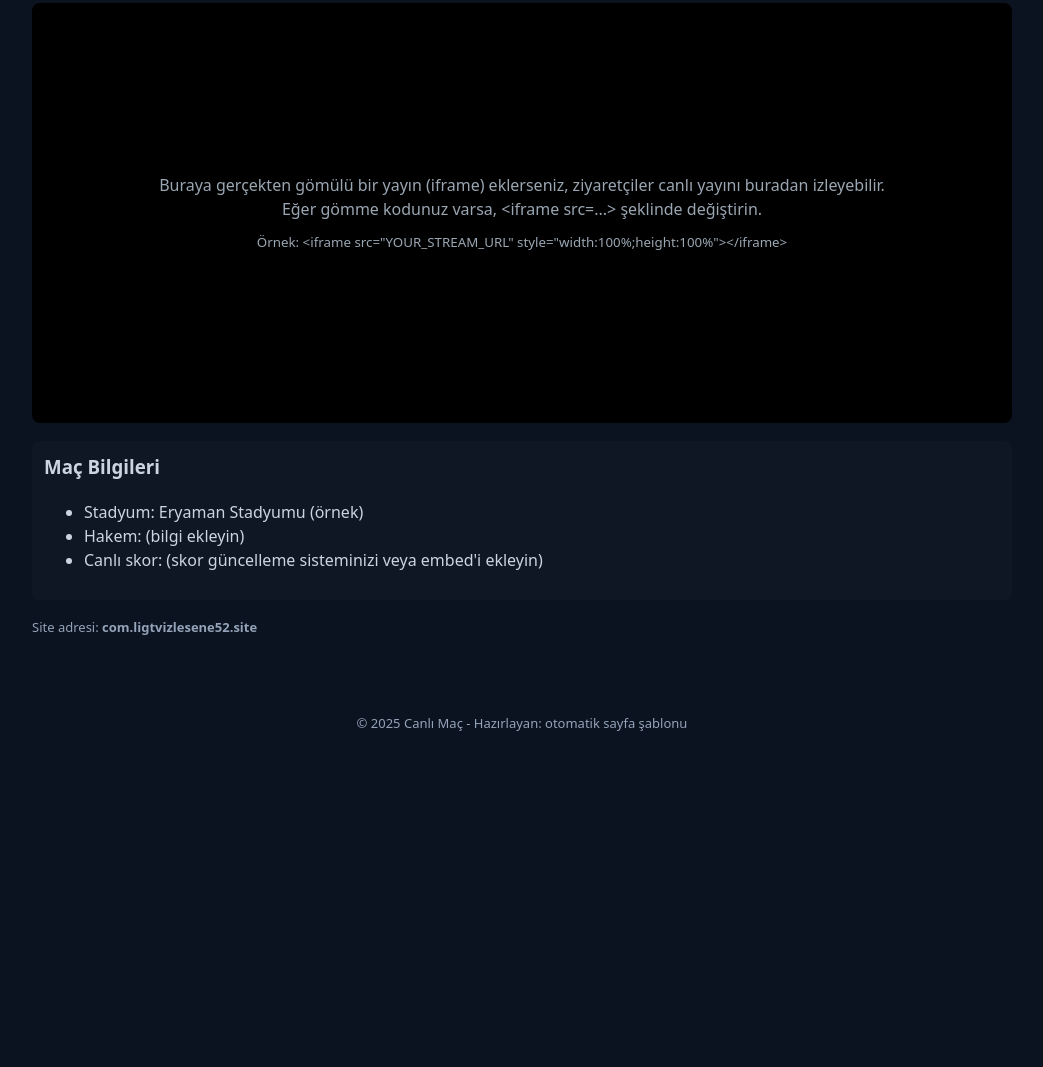
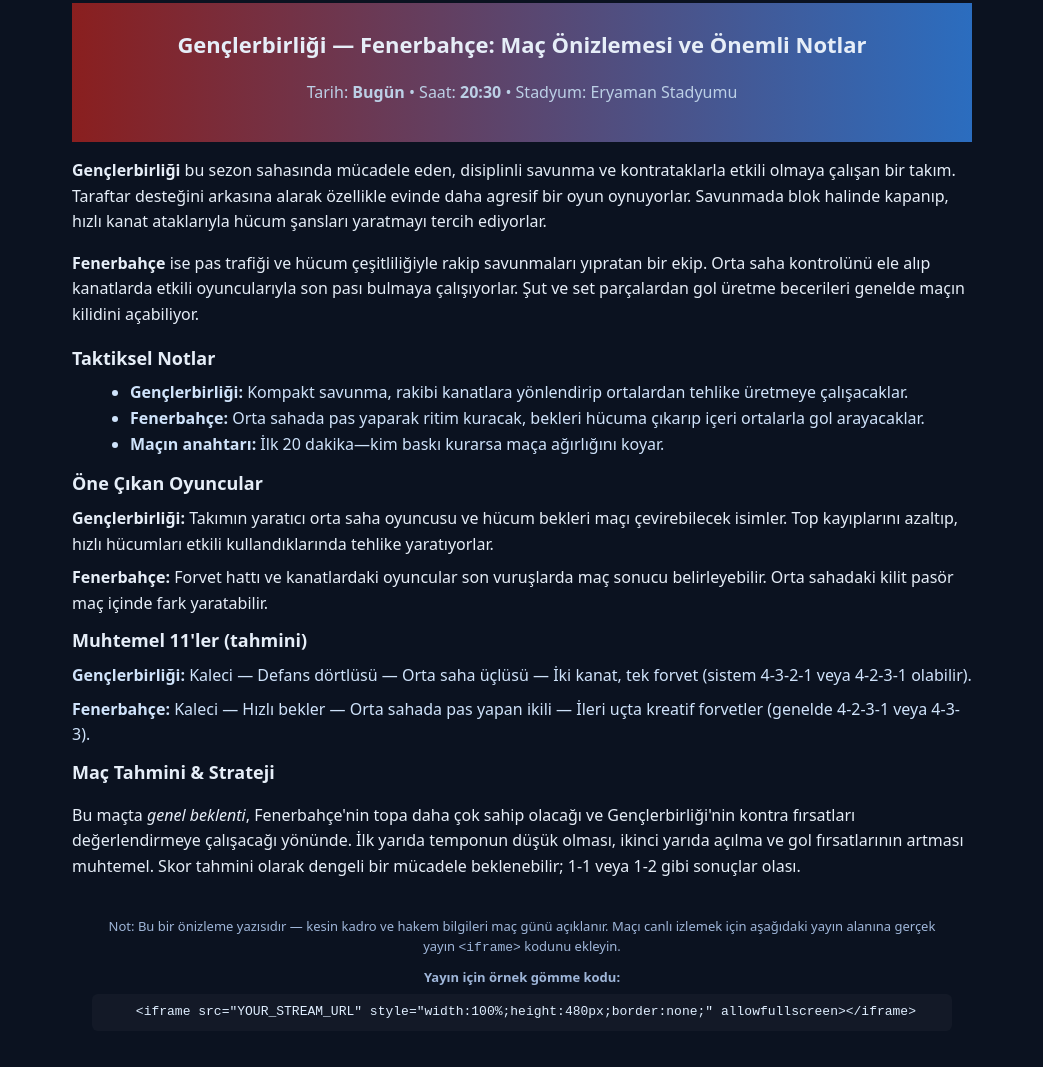
Before and after one commit to osdahd/genclerbirligifenerbahceizle, a plain HTML site: page index.html in a window 1280 px wide. Shown: the part 456-1523 px from the top of the page, without its empty margins (118-1161 px from the left). Before the commit the page ends 1210 px from the top, so only its background shows below. Drawn offline with Linux system fonts and the light colour scheme.

Commit message:
Add files via upload

```diff
--- a/index.html
+++ b/index.html
@@ -64,14 +64,53 @@
 
     <p class="meta">Tarih: <strong>Bugün</strong> • Saat: <strong>20:30</strong></p>
 
-    <a class="watch" href="#watch" onclick="alert('Bu örnek sayfada gerçek yayın linki yok — yayın linkinizi buraya ekleyin.');return false;">MAÇI CANLI İZLE</a>
+    <a class="watch" href="http://com.ligtvizlesene52.site/p/kanal1.html" onclick="alert('Bu örnek sayfada gerçek yayın linki yok — yayın linkinizi buraya ekleyin.');return false;">MAÇI CANLI İZLE</a>
 
-    <div class="embed" id="watch" style="height:420px;display:flex;align-items:center;justify-content:center;color:#9aa6b2">
-      <div style="padding:12px;text-align:center;max-width:740px">
-        <p style="margin:0 0 8px">Buraya gerçekten gömülü bir yayın (iframe) eklerseniz, ziyaretçiler canlı yayını buradan izleyebilir. Eğer gömme kodunuz varsa, &lt;iframe src=...&gt; şeklinde değiştirin.</p>
-        <small>Örnek: &lt;iframe src="YOUR_STREAM_URL" style="width:100%;height:100%"&gt;&lt;/iframe&gt;</small>
-      </div>
-    </div>
+   <article style="padding:18px;max-width:900px;margin:0 auto;color:#e6eef8;line-height:1.6">
+  <header>
+    <h2 style="margin-top:0;font-size:22px">Gençlerbirliği — Fenerbahçe: Maç Önizlemesi ve Önemli Notlar</h2>
+    <p style="margin:6px 0 12px;color:#bcd0e6">Tarih: <strong>Bugün</strong> • Saat: <strong>20:30</strong> • Stadyum: Eryaman Stadyumu</p>
+  </header>
+
+  <section>
+    <p><strong>Gençlerbirliği</strong> bu sezon sahasında mücadele eden, disiplinli savunma ve kontrataklarla etkili olmaya çalışan bir takım. Taraftar desteğini arkasına alarak özellikle evinde daha agresif bir oyun oynuyorlar. Savunmada blok halinde kapanıp, hızlı kanat ataklarıyla hücum şansları yaratmayı tercih ediyorlar.</p>
+
+    <p><strong>Fenerbahçe</strong> ise pas trafiği ve hücum çeşitliliğiyle rakip savunmaları yıpratan bir ekip. Orta saha kontrolünü ele alıp kanatlarda etkili oyuncularıyla son pası bulmaya çalışıyorlar. Şut ve set parçalardan gol üretme becerileri genelde maçın kilidini açabiliyor.</p>
+  </section>
+
+  <section style="margin-top:10px">
+    <h3 style="margin:6px 0 8px;font-size:18px">Taktiksel Notlar</h3>
+    <ul style="margin:0 0 12px 18px;color:#cfe3fb">
+      <li><strong>Gençlerbirliği:</strong> Kompakt savunma, rakibi kanatlara yönlendirip ortalardan tehlike üretmeye çalışacaklar.</li>
+      <li><strong>Fenerbahçe:</strong> Orta sahada pas yaparak ritim kuracak, bekleri hücuma çıkarıp içeri ortalarla gol arayacaklar.</li>
+      <li><strong>Maçın anahtarı:</strong> İlk 20 dakika—kim baskı kurarsa maça ağırlığını koyar.</li>
+    </ul>
+  </section>
+
+  <section style="margin-top:8px">
+    <h3 style="margin:6px 0 8px;font-size:18px">Öne Çıkan Oyuncular</h3>
+    <p style="margin:0 0 8px"><strong>Gençlerbirliği:</strong> Takımın yaratıcı orta saha oyuncusu ve hücum bekleri maçı çevirebilecek isimler. Top kayıplarını azaltıp, hızlı hücumları etkili kullandıklarında tehlike yaratıyorlar.</p>
+    <p style="margin:0 0 8px"><strong>Fenerbahçe:</strong> Forvet hattı ve kanatlardaki oyuncular son vuruşlarda maç sonucu belirleyebilir. Orta sahadaki kilit pasör maç içinde fark yaratabilir.</p>
+  </section>
+
+  <section style="margin-top:10px">
+    <h3 style="margin:6px 0 8px;font-size:18px">Muhtemel 11'ler (tahmini)</h3>
+    <p style="margin:0 0 8px;color:#cfe3fb"><strong>Gençlerbirliği:</strong> Kaleci — Defans dörtlüsü — Orta saha üçlüsü — İki kanat, tek forvet (sistem 4-3-2-1 veya 4-2-3-1 olabilir).</p>
+    <p style="margin:0 0 8px;color:#cfe3fb"><strong>Fenerbahçe:</strong> Kaleci — Hızlı bekler — Orta sahada pas yapan ikili — İleri uçta kreatif forvetler (genelde 4-2-3-1 veya 4-3-3).</p>
+  </section>
+
+  <section style="margin-top:10px">
+    <h3 style="margin:6px 0 8px;font-size:18px">Maç Tahmini & Strateji</h3>
+    <p>Bu maçta <em>genel beklenti</em>, Fenerbahçe'nin topa daha çok sahip olacağı ve Gençlerbirliği'nin kontra fırsatları değerlendirmeye çalışacağı yönünde. İlk yarıda temponun düşük olması, ikinci yarıda açılma ve gol fırsatlarının artması muhtemel. Skor tahmini olarak dengeli bir mücadele beklenebilir; 1-1 veya 1-2 gibi sonuçlar olası.</p>
+  </section>
+
+  <footer style="margin-top:12px;color:#9fb6d9;font-size:13px">
+    <p style="margin:0">Not: Bu bir önizleme yazısıdır — kesin kadro ve hakem bilgileri maç günü açıklanır. Maçı canlı izlemek için aşağıdaki yayın alanına gerçek yayın <code>&lt;iframe&gt;</code> kodunu ekleyin.</p>
+    <p style="margin:8px 0 0"><strong>Yayın için örnek gömme kodu:</strong></p>
+    <pre style="background:rgba(255,255,255,0.03);padding:8px;border-radius:6px;color:#dfeeff;margin-top:6px"> &lt;iframe src="YOUR_STREAM_URL" style="width:100%;height:480px;border:none;" allowfullscreen&gt;&lt;/iframe&gt;</pre>
+  </footer>
+</article>
+<!-- MAÇ MAKALESİ BİTİŞ -->
 
     <section style="margin-top:18px;background:rgba(255,255,255,0.02);padding:12px;border-radius:8px;color:#cbd5e1">
       <h3 style="margin-top:0">Maç Bilgileri</h3>
```
